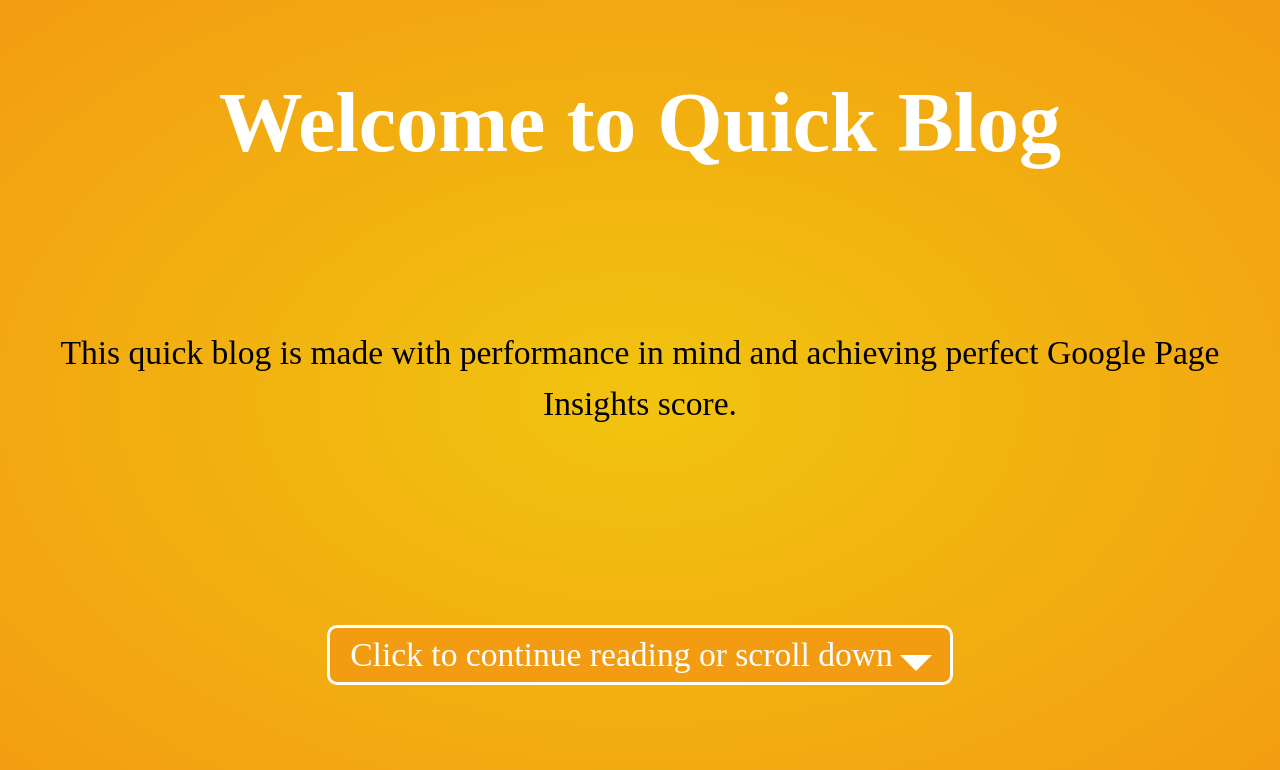
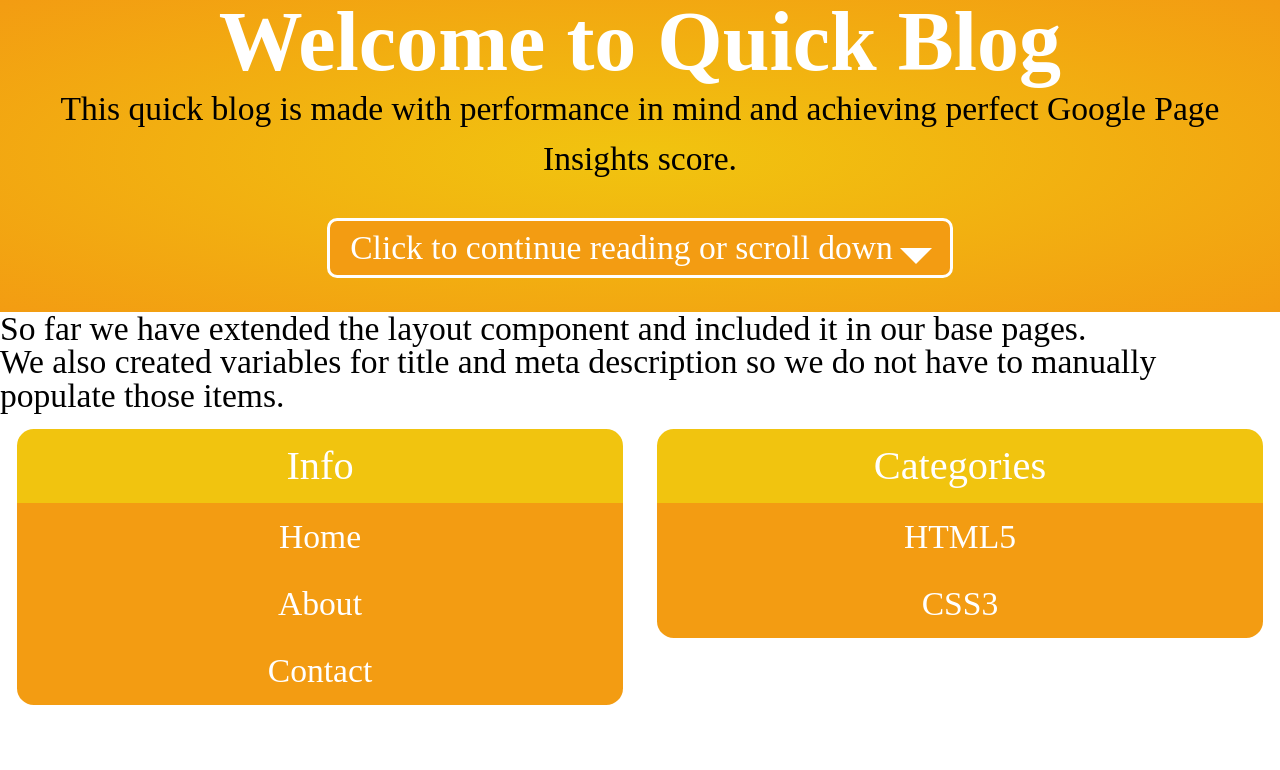
Before and after one commit to JestVA/quick-blog, a website: page src/index.pug in a window 1280 px wide. Shown: the top 770 px of the page. Drawn offline with nearby package versions, Linux system fonts and the light colour scheme; files that its build step writes are made by us from their sources; a web font is replaced by a local one.

Commit message:
adding display grid to page layout and media queries for mobile, tablet and desktop

```diff
--- /dev/null
+++ b/src/_component/menu/menu-mobile.scss
@@ -0,0 +1,32 @@
+.menu {
+  padding: 0.5rem;
+}
+
+.menu__panel {
+}
+
+.menu__title {
+  border-top-left-radius: 0.5rem;
+  border-top-right-radius: 0.5rem;
+  background-color: $color-normal;
+  color: $color-white;
+  padding: 0.5rem 1rem;
+  font-size: 1.2rem;
+  text-align: center;
+}
+
+.menu__list {
+  border-bottom-left-radius: 0.5rem;
+  border-bottom-right-radius: 0.5rem;
+  background-color: $color-dark;
+  color: $color-white;
+  margin-bottom: 1rem;
+  text-align: center;
+
+  a {
+    color: $color-white;
+    text-decoration: none;
+    padding: 0.5rem 1rem;
+    display: block;
+  }
+}
--- /dev/null
+++ b/src/_component/menu/menu-tablet.scss
@@ -0,0 +1,39 @@
+@media (min-width: 768px) {
+  body {
+    display: grid;
+    grid-template-columns: 1fr 1fr;
+    // grid-gap: 1rem;
+  }
+
+  .welcome,
+  footer,
+  .content {
+    grid-column: 1/3;
+  }
+  .menu__panel {
+    margin: 0.5rem;
+    &:first-of-type {
+      grid-column: 1/2;
+    }
+    &:last-of-type {
+      grid-column: 2/3;
+    }
+  }
+
+
+
+
+  // .menu {
+  //   display: flex;
+  //   align-items: stretch;
+  //   justify-content: space-between;
+  // }
+  // .menu__panel {
+  //   flex-grow: 1;
+  //   height: 100%;
+  //   margin: auto;
+  //   &:first-child {
+  //     margin-right: 1rem;
+  //   }
+  // }
+}
--- a/src/_component/menu/menu.pug
+++ b/src/_component/menu/menu.pug
@@ -1,18 +1,18 @@
-.menu
-    .menu__panel
-        h3.menu__title Info
-        ul.menu__list
-            li
-              a(href="/") Home
-            li
-              a(href="/about.html") About
-            li
-              a(href="/contact.html") Contact
+//- .menu
+.menu__panel
+    h3.menu__title Info
+    ul.menu__list
+        li
+          a(href="/") Home
+        li
+          a(href="/about.html") About
+        li
+          a(href="/contact.html") Contact
 
-    .menu__panel
-        h3.menu__title Categories
-        ul.menu__list
-            li
-              a(href="/html") HTML5
-            li
-              a(href="/css") CSS3
+.menu__panel
+    h3.menu__title Categories
+    ul.menu__list
+        li
+          a(href="/html") HTML5
+        li
+          a(href="/css") CSS3
--- a/src/_component/menu/menu.scss
+++ b/src/_component/menu/menu.scss
@@ -1,32 +1,3 @@
-.menu {
-  padding: 0.5rem;
-}
-
-.menu__panel {
-}
-
-.menu__title {
-  border-top-left-radius: 0.5rem;
-  border-top-right-radius: 0.5rem;
-  background-color: $color-normal;
-  color: $color-white;
-  padding: 0.5rem 1rem;
-  font-size: 1.2rem;
-  text-align: center;
-}
-
-.menu__list {
-  border-bottom-left-radius: 0.5rem;
-  border-bottom-right-radius: 0.5rem;
-  background-color: $color-dark;
-  color: $color-white;
-  margin-bottom: 1rem;
-  text-align: center;
-
-  a {
-    color: $color-white;
-    text-decoration: none;
-    padding: 0.5rem 1rem;
-    display: block;
-  }
-}
+@import 'menu-mobile';
+@import 'menu-tablet';
+@import 'menu-desktop';
--- a/src/index.pug
+++ b/src/index.pug
@@ -11,7 +11,8 @@ block content
         a.scroll-down(href="#continue")
             span Click to continue reading or scroll down
             span.continue-arrow
-    #continue
-    p.lead So far we have extended the layout component and included it in our base pages.
-    p
-      small We also created variables for title and meta description so we do not have to manually populate those items.
+    .content
+        #continue
+        p.lead So far we have extended the layout component and included it in our base pages.
+        p
+        small We also created variables for title and meta description so we do not have to manually populate those items.
```
Also changed, not shown: src/_component/menu/menu-desktop.scss (added).
